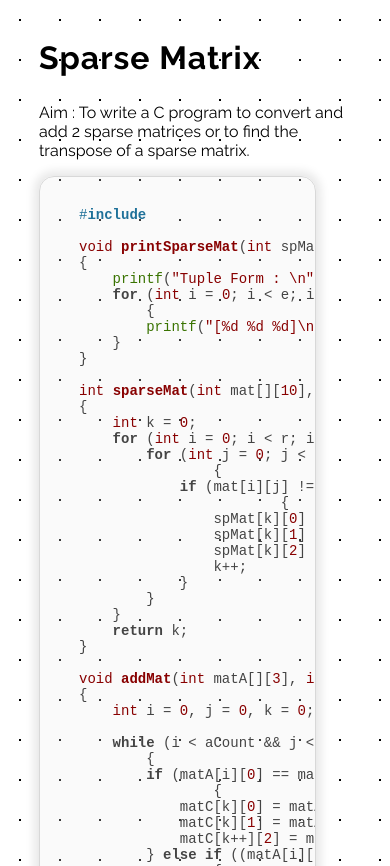
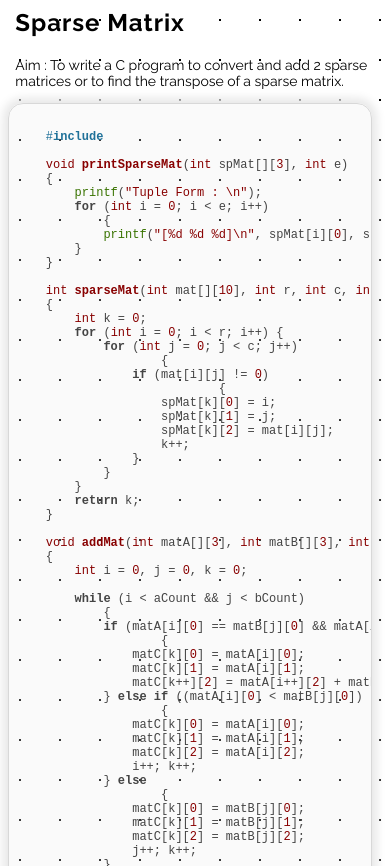
Before and after one commit to asif-c-a/class-code, a plain HTML site: page index.html in a window 390 px wide. Shown: the top 866 px of the page. Drawn offline with nearby package versions, Linux system fonts and the light colour scheme.

Commit message:
Add files via upload

```diff
--- a/index.html
+++ b/index.html
@@ -1,5 +1,7 @@
 <html>
     <head>
+        <meta content="width=device-width, initial-scale=1" name="viewport" />
+
         <title>DSA Code</title>
 
         <link rel="preconnect" href="https://fonts.googleapis.com">
--- a/style.css
+++ b/style.css
@@ -14,7 +14,7 @@ body {
 
 }
 
-html { scroll-behavior: smooth;}
+html {scroll-behavior: smooth;}
 
 @keyframes bgmove{
 	from {
@@ -57,3 +57,30 @@ h2 {
 p {
     font-family: "Raleway";
 }
+
+@media only screen and (max-width: 600px) {
+	body {
+		padding: 2%;
+	}
+	pre {
+		width: 90%;
+	}
+
+	h2 {
+		font-family: "Raleway";
+		font-size: 24px;
+		letter-spacing: 1px;
+		font-weight: bold;
+
+		margin-inline: 2%;
+	}
+
+	pre code {
+		font-size: 12px;
+	}
+
+	p {
+		font-size: 14px;
+		margin-inline: 2%;
+	}
+}
```
Lines whose indentation alone changed are shown as unchanged.
